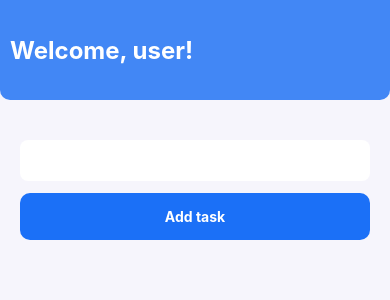
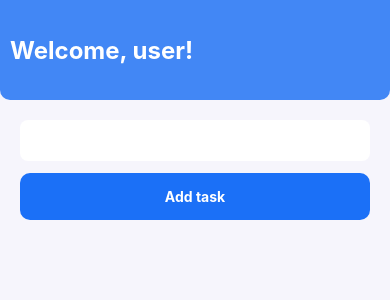
Before and after one commit to giovanedann/my-tasks, a React Native app: screen / in a window 390 px wide. Shown: the top 300 px of the page. Built offline with nearby package versions, Linux system fonts and the light colour scheme.

Commit message:
style: change styles of Home styled components

```diff
--- a/src/screens/Home/styles.ts
+++ b/src/screens/Home/styles.ts
@@ -32,15 +32,17 @@ export const HeaderTitle = styled.Text`
 `
 
 export const TaskInputContainer = styled.View`
+  justify-content: center;
+  align-items: center;
   width: 100%;
-  height: 120px;
-  padding: 20px;
+  height: 140px;
+  padding: 30px 20px;
 `
 
 export const TaskInput = styled.TextInput`
   background-color: #fff;
+  width: 100%;
   color: #000;
-  margin-top: 20px;
   font-size: 18px;
   padding: ${Platform.OS === 'android' ? '14px' : '10px'};
   border-radius: 8px;
@@ -53,7 +55,6 @@ export const AddTaskButton = styled.TouchableOpacity`
   justify-content: center;
   align-items: center;
   margin-top: 12px;
-  align-self: flex-end;
   background-color: #1b70f7;
 `
 
```
